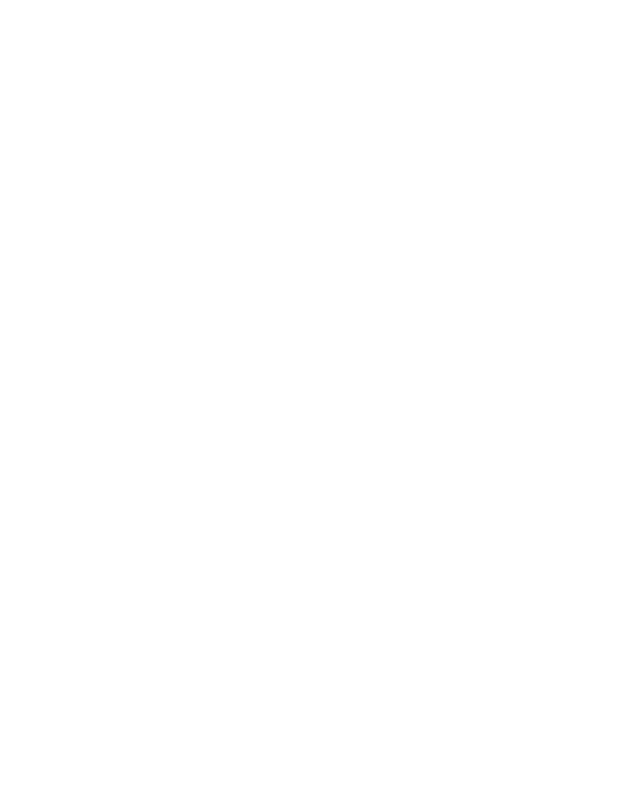
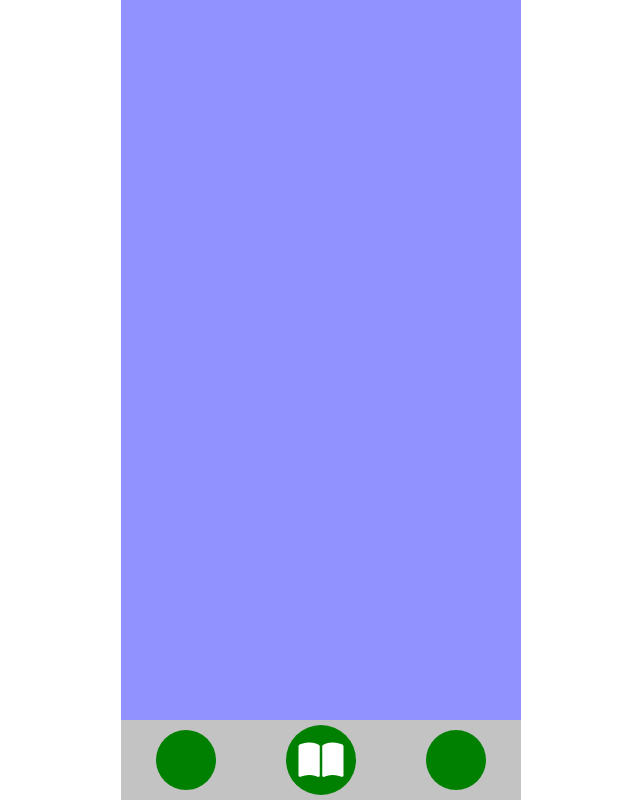
Before and after one commit to mrkocka/taoTeKing, a plain HTML site: page Index.html in a window 1280 px wide. Shown: the whole page, without its empty margins (319-959 px from the left). Drawn offline with Linux system fonts and the light colour scheme.

Commit message:
Isave2_05.19

```diff
--- a/Index.html
+++ b/Index.html
@@ -4,11 +4,24 @@
     <meta charset="UTF-8">
     <meta http-equiv="X-UA-Compatible" content="IE=edge">
     <meta name="viewport" content="width=device-width, initial-scale=1.0">
+    <script src="https://kit.fontawesome.com/eadc95f819.js" crossorigin="anonymous"></script>
     <title>Tao te King || Az Út és Erény könyve</title>
     <link rel="stylesheet" href="style.css">
 </head>
 <body>
+    <header>
+        <section class="cover">
 
+        </section>
+    </header>
+    <footer>
+        <nav>
+            <div class="content"><img src="#" alt=""></div>
+            <div class="goBook"><i class="fas fa-book-open"></i></div>
+            <div class="mode"><img src="#" alt=""></div>
+        </nav>
+
+    </footer>
 
 </body>
 </html>
--- a/style.css
+++ b/style.css
@@ -3,3 +3,46 @@
     padding: 0;
     box-sizing: border-box;
 }
+html{
+    min-width: 300px;
+    max-width: 400px;
+    margin: 0 auto 0 auto;
+}
+
+
+.cover{
+    width: 100%;
+    height: 90vh;
+    background-color: rgba(0, 0, 255, 0.432);
+}
+
+
+
+nav{
+    background-color: #C3C3C3;
+    width: 100%;
+    height: 10vh;
+    display: flex;
+    justify-content: space-around;
+    align-items: center;
+}
+
+.content, .mode{
+    background-color: #008000 ;
+    width: 60px;
+    height: 60px;
+    border-radius: 50%;
+}
+
+
+.goBook{
+    background-color: #008000 ;
+    color: white;
+    width: 70px;
+    height: 70px;
+    border-radius: 50%;
+    font-size: 40px;
+    display: flex;
+    justify-content: center;
+    align-items: center;
+}
```
